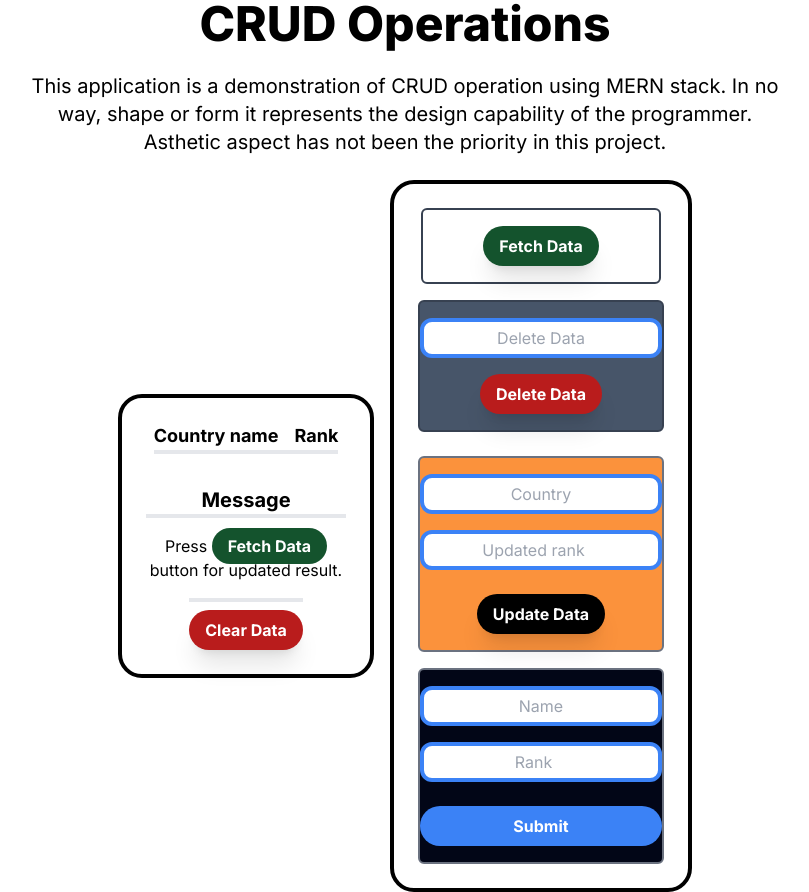
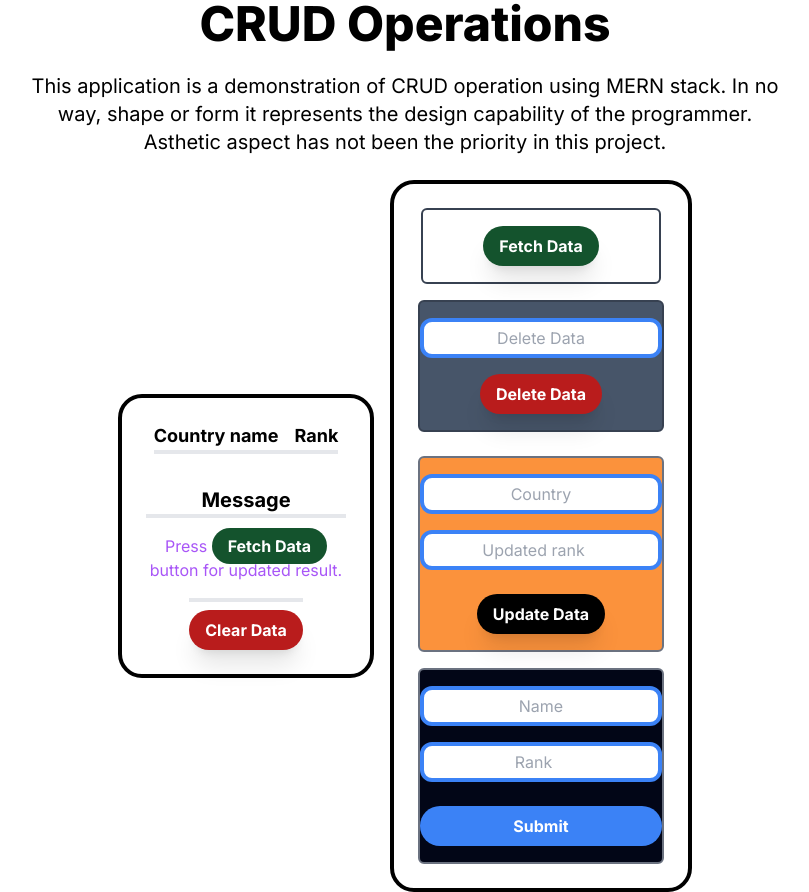
Before and after one commit to azubair2012/fullstack_test1, a Next.js app in the folder frontend/: page /data in a window 1280 px wide. Shown: the whole page, without its empty margins (235-1044 px from the left). Built offline with nearby package versions, Linux system fonts and the light colour scheme.

Commit message:
mongoose added

```diff
--- a/frontend/components/Result.jsx
+++ b/frontend/components/Result.jsx
@@ -29,7 +29,7 @@
         <p className="mt-2 text-red-700 font-semibold w-[200px]">
           {deleted?.message || input.message || update.message}
         </p>
-        <p className="mt-4 w-[200px]">
+        <p className="mt-4 w-[200px] text-purple-500">
           Press{" "}
           <span className="px-4 py-2 font-bold rounded-full bg-green-900 text-white">
             Fetch Data
```
Also changed, not shown: 2 other files (tests, documents, lock files or other folders).
